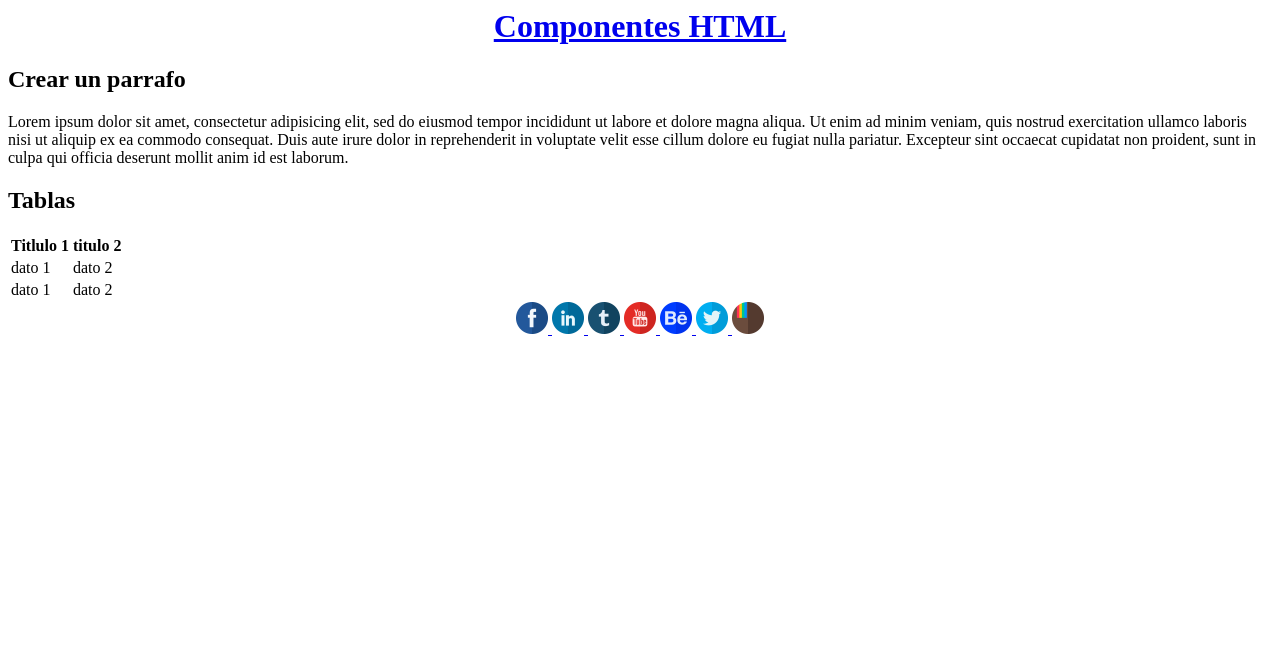
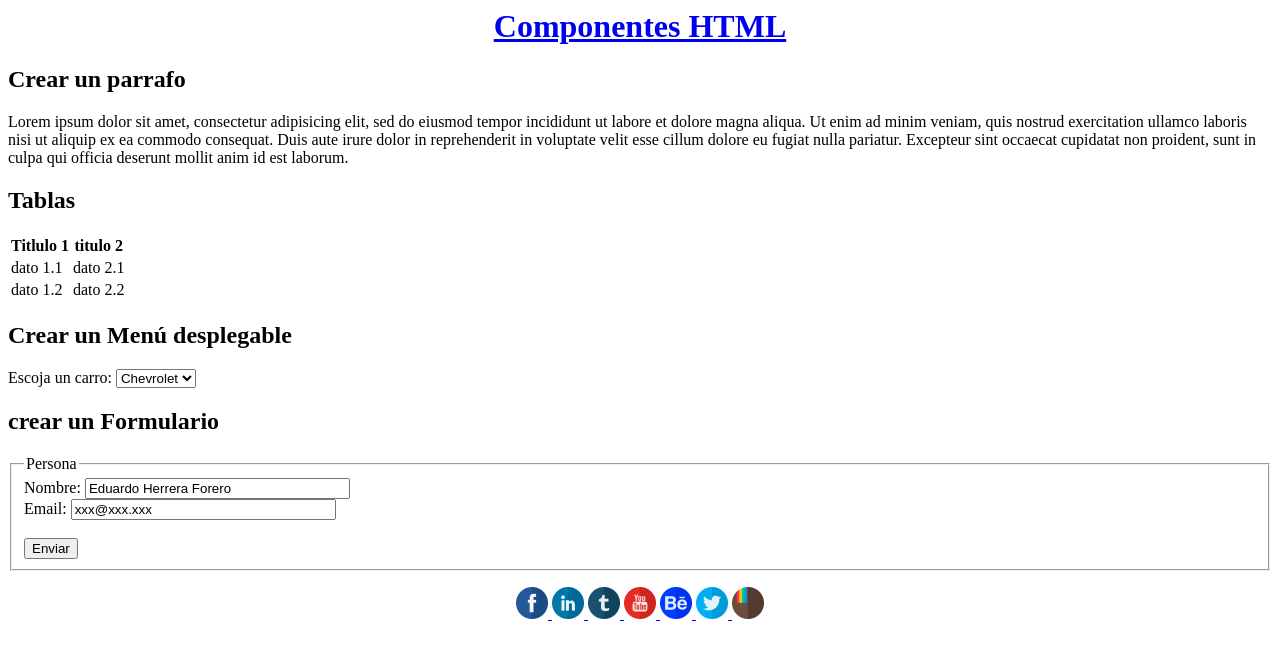
Before and after one commit to eduardoherreraf/sena, a plain HTML site: page Ejercicio 2/index.html in a window 1280 px wide. Drawn offline with Linux system fonts and the light colour scheme.

Commit message:
Selección y Formulario

```diff
--- a/Ejercicio 2/index.html
+++ b/Ejercicio 2/index.html
@@ -38,21 +38,63 @@
             </tr>
             <tr>
                 <td>
-                    dato 1
+                    dato 1.1
                 </td>
                 <td>
-                    dato 2
+                    dato 2.1
                 </td>
             </tr>
             <tr>
                 <td>
-                    dato 1
+                    dato 1.2
                 </td>
                 <td>
-                    dato 2
+                    dato 2.2
                 </td>
             </tr>
         </table>
+        <h2>
+            Crear un Menú desplegable
+        </h2>
+        <label for="cars">
+            Escoja un carro:
+        </label>
+        <select name="carros" id="carros">
+            <option value="Chevrolet">
+                Chevrolet
+            </option>
+            <option value="Renault">
+                Renault
+            </option>
+            <option value="Mazda">
+                Mazda
+            </option>
+            <option value="Ford">
+                Ford
+            </option>
+        </select>
+        <h2>
+            crear un Formulario
+        </h2>
+        <form name="Formulario1" action="/actionRecursoServidor.php" method="post">
+            <fieldset>
+                <legend>
+                    Persona
+                </legend>
+                <label for="Nombre">
+                    Nombre:
+                </label>
+                <input type="text" id="Nombre" name="Nombre" value="Eduardo Herrera Forero" size ="30"/>
+                <br/>
+                <label for="Email">
+                    Email:
+                </label>
+                <input type="text" id="Email" name="Email" value="xxx@xxx.xxx" size ="30"/>
+                <br/>
+                <br/>
+                <input type="submit" value="Enviar"/>
+            </fieldset>
+        </form>
         <footer style="text-align: center;">
             <a href="https://www.facebook.com/" target="_blank">
                 <img src="Images/facebook.png" alt="Facebook" height="32"/>
```
